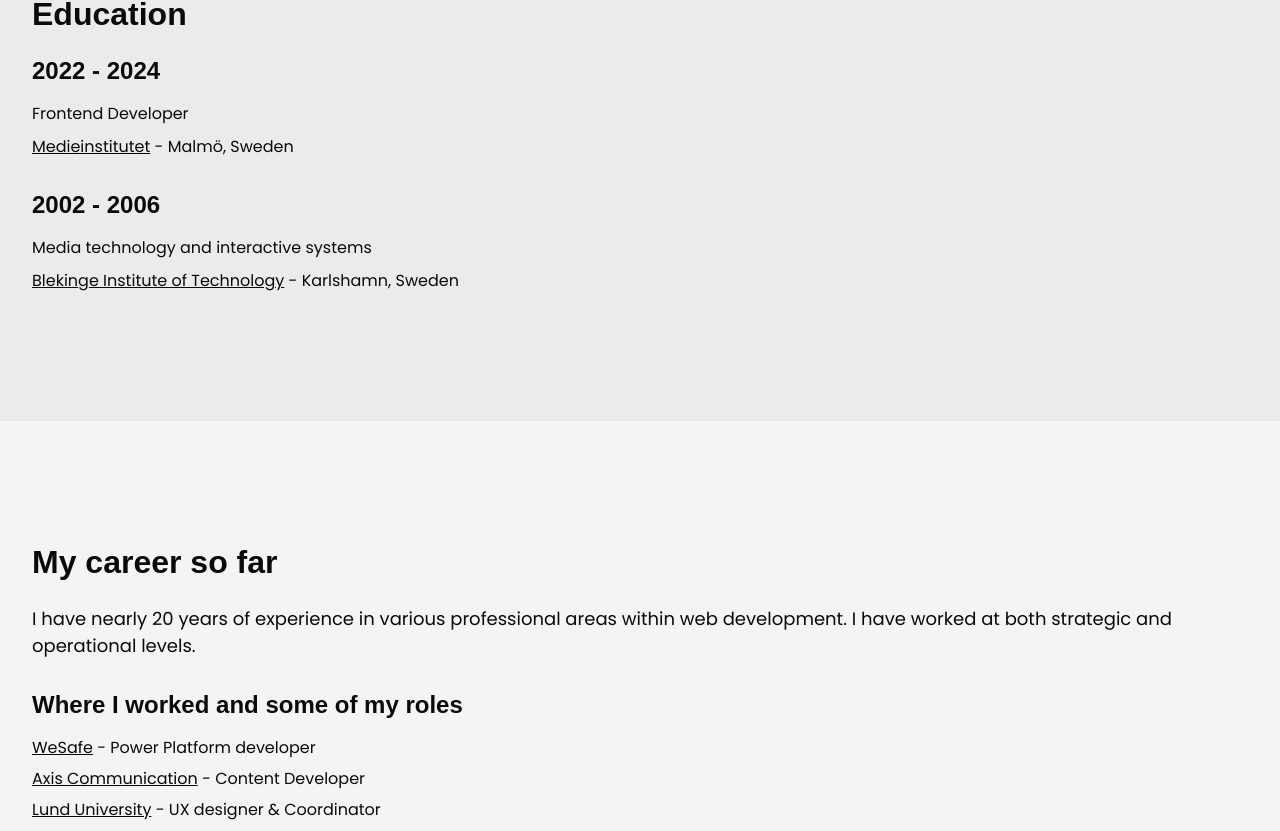
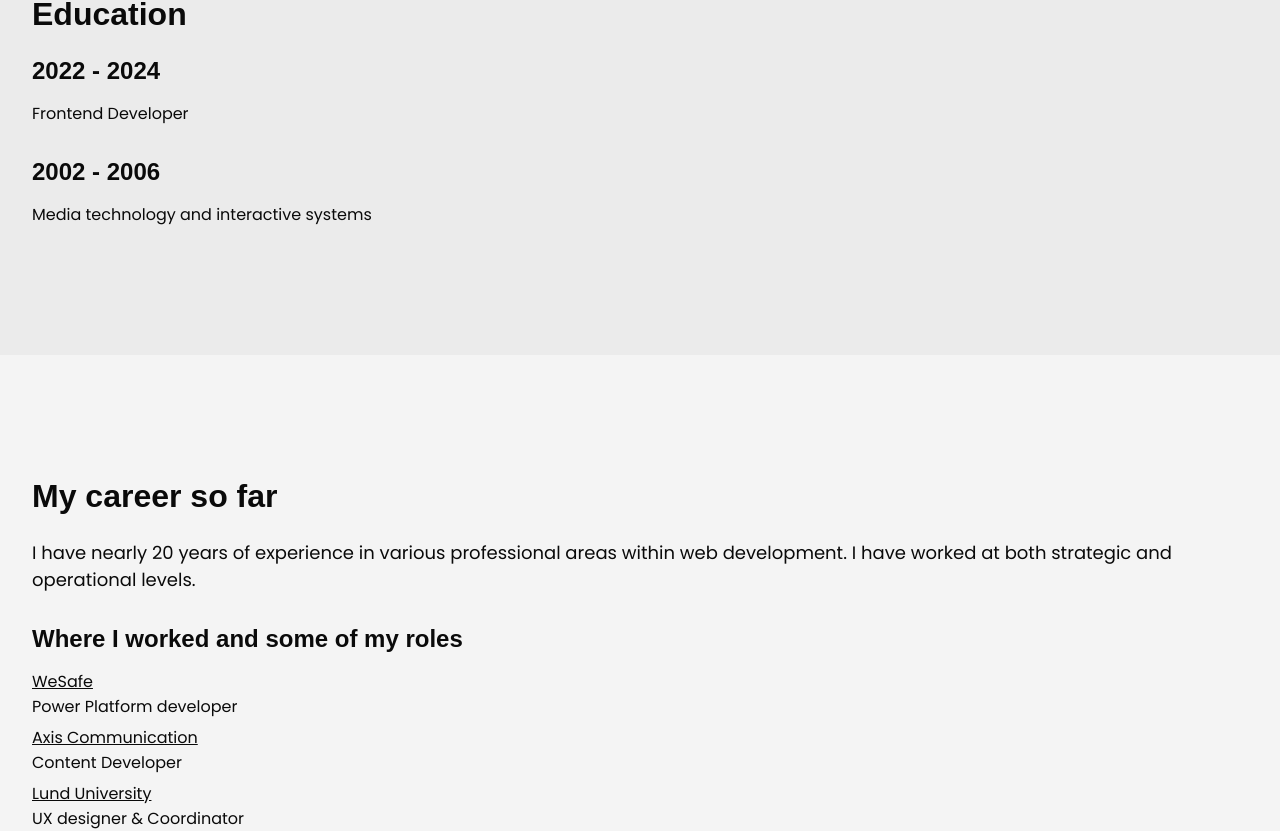
Before and after one commit to devjoppe/mi-cv-update, a React (Vite) app: page /about in a window 1280 px wide. Shown: the part 1433-2264 px from the top of the page. Built offline with nearby package versions, Linux system fonts and the light colour scheme; a web font is replaced by a local one.

Commit message:
Added style attribute to the ul li lists

```diff
--- a/src/components/LinkList/LinkList.tsx
+++ b/src/components/LinkList/LinkList.tsx
@@ -4,13 +4,21 @@ import React from "react"
 import {linksInt} from "../../interfaces/linksInt.ts";
 
 interface IProp {
-    linkData: linksInt
+    linkData: linksInt,
+    style: number
 }
 
-const LinkList:React.FC<IProp> = ({linkData}) => {
+const LinkList:React.FC<IProp> = ({linkData, style}) => {
 
     return(
-        <li><a href={linkData.url} target="_blank" >{linkData.link_title}</a> - {linkData.description}</li>
+        <>
+            {style === 0 &&
+                <li><a href={linkData.url} target="_blank">{linkData.link_title}</a> - {linkData.description}</li>}
+            {style === 1 &&
+                <li><a href={linkData.url} target="_blank">{linkData.link_title}</a><br />
+                    {linkData.description}
+                </li>}
+        </>
     )
 }
 
--- a/src/components/ProjectCard/ProjectCard.tsx
+++ b/src/components/ProjectCard/ProjectCard.tsx
@@ -14,7 +14,6 @@ const ProjectCard:React.FC<IProp> = ({project, shade}) => {
     const goToPage = (url:string) => {
         window.open(url)
     }
-
     const CardType = () => {
         if (project.type  === "card-small" || project.type ===  "card-large") {
             return (
@@ -29,8 +28,8 @@ const ProjectCard:React.FC<IProp> = ({project, shade}) => {
                     </div>
                     <p>{project.description}</p>
                     <div className="card-buttons">
-                        <button onClick={() => goToPage(project.github)}>Project on Github.</button>
-                        <button onClick={() => goToPage(project.solution)}>View solution.</button>
+                        <button onClick={() => goToPage(project.github)}>Project on Github</button>
+                        <button onClick={() => goToPage(project.solution)}>View solution</button>
                     </div>
                 </div>
                 </>
--- a/src/pages/AboutPage/WorkSection.tsx
+++ b/src/pages/AboutPage/WorkSection.tsx
@@ -31,7 +31,7 @@ const WorkSection:React.FC<IProp> = ({data}) => {
                                     <ul>
                                         {list.links &&
                                             list.links.map((link) => (
-                                                <LinkList key={`${list.category}-${link.id}`} linkData={link} />
+                                                <LinkList key={`${list.category}-${link.id}`} linkData={link} style={1}/>
                                             ))
                                         }
                                     </ul>
--- a/src/pages/StartPage/FreelanceSection.tsx
+++ b/src/pages/StartPage/FreelanceSection.tsx
@@ -11,7 +11,7 @@ const FreelanceSection = () => {
                             I can help you get started with your web project? Contact me, and I'm confident we can find a solution.
                         </span>
                         <button>
-                            Contact me.
+                            Contact me
                         </button>
                     </div>
                 </div>
--- a/src/pages/StartPage/UseSection.tsx
+++ b/src/pages/StartPage/UseSection.tsx
@@ -36,7 +36,7 @@ const UseSection:React.FC<IProp> = ({sectionInfo, linkList}) => {
                             <ul>
                                 {list.links &&
                                     list.links.map((link) => (
-                                        <LinkList key={`${list.category}-${link.id}`} linkData={link} />
+                                        <LinkList key={`${list.category}-${link.id}`} linkData={link} style={0}/>
                                     ))}
                             </ul>
                         </div>
```
